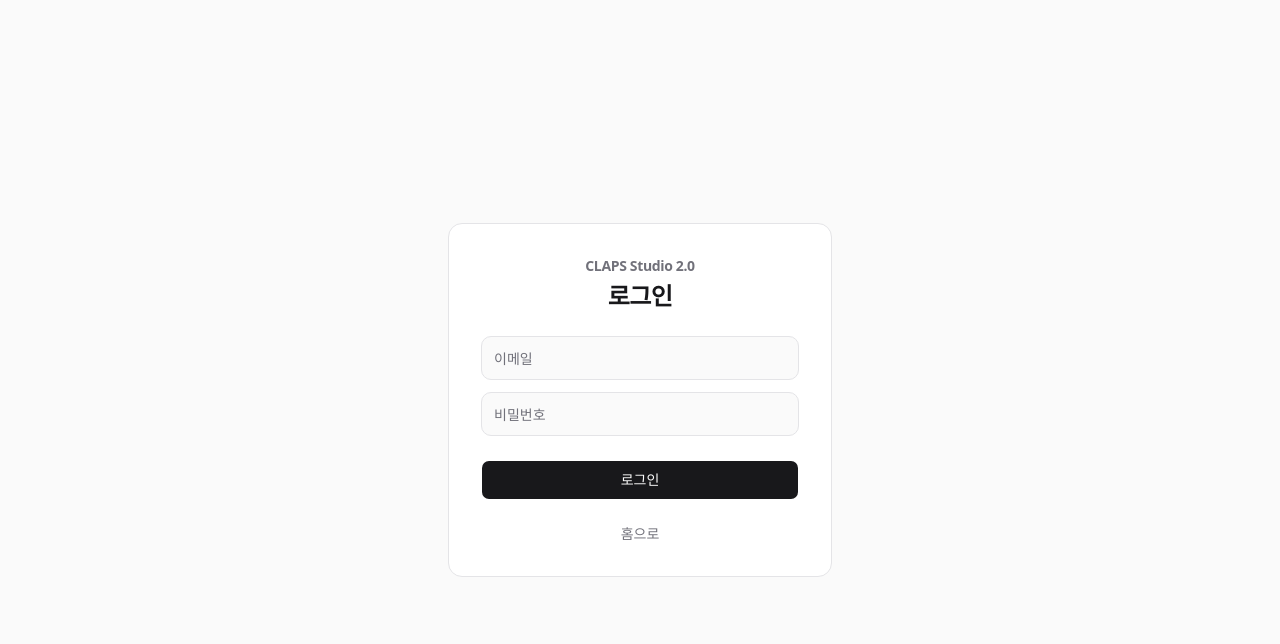
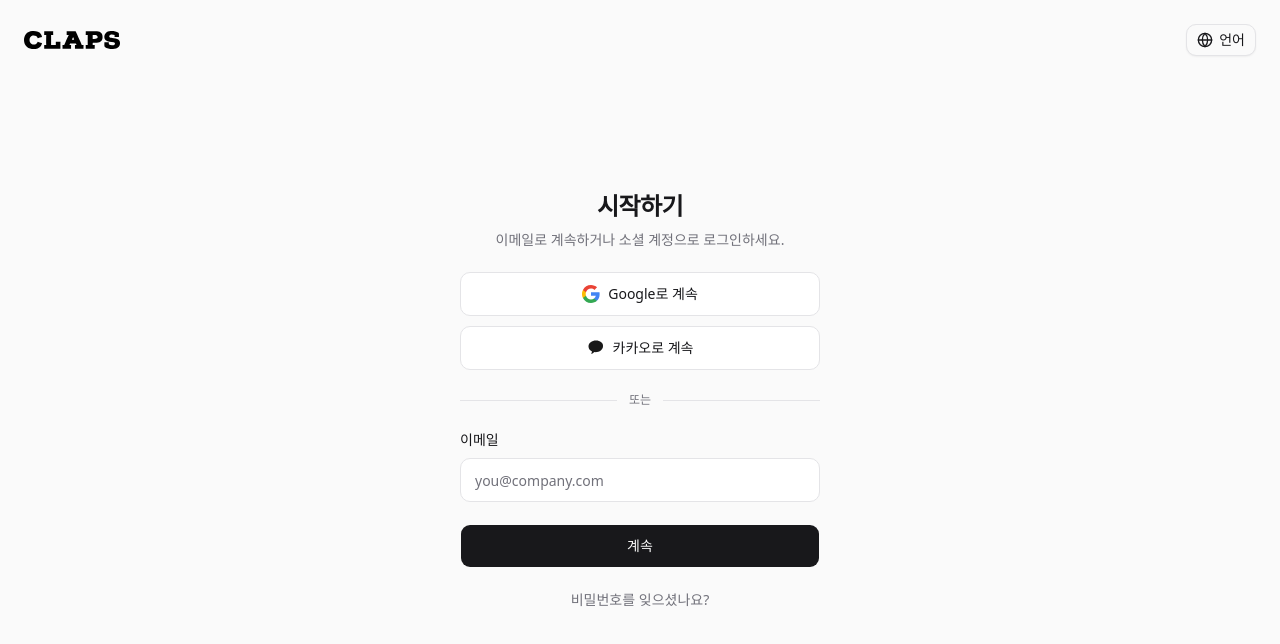
Before and after one commit to riifkorea1234/claps-tech-export-voucher, a Next.js app: page /login in a window 1280 px wide. Shown: the top 644 px of the page. Built offline with nearby package versions, Linux system fonts and the light colour scheme; a web font is replaced by a local one.

Commit message:
[design] 로그인 페이지 리디자인 (소셜 로그인·센터 정렬)

```diff
--- a/app/login/page.tsx
+++ b/app/login/page.tsx
@@ -1,46 +1,134 @@
 import Link from "next/link";
+import Image from "next/image";
+import { Globe } from "lucide-react";
 import { Button } from "@/components/ui/button";
 
-// 로그인 페이지 — 디자인/실제 인증은 추후.
-// 지금은 로그인 버튼 → 바로 앱(프로젝트)으로 이동.
+// 로그인 페이지 — 센터 정렬. 실제 인증 연동 전: 버튼은 앱(/projects)으로 이동.
+
+function GoogleIcon() {
+  return (
+    <svg viewBox="0 0 18 18" className="size-[18px]" aria-hidden>
+      <path
+        fill="#4285F4"
+        d="M17.64 9.2c0-.64-.06-1.25-.16-1.84H9v3.48h4.84a4.14 4.14 0 0 1-1.8 2.72v2.26h2.92c1.7-1.57 2.68-3.88 2.68-6.62z"
+      />
+      <path
+        fill="#34A853"
+        d="M9 18c2.43 0 4.47-.8 5.96-2.18l-2.92-2.26c-.8.54-1.84.86-3.04.86-2.34 0-4.32-1.58-5.03-3.7H.96v2.33A9 9 0 0 0 9 18z"
+      />
+      <path
+        fill="#FBBC05"
+        d="M3.97 10.72a5.4 5.4 0 0 1 0-3.44V4.95H.96a9 9 0 0 0 0 8.1l3.01-2.33z"
+      />
+      <path
+        fill="#EA4335"
+        d="M9 3.58c1.32 0 2.5.45 3.44 1.35l2.58-2.58C13.47.89 11.43 0 9 0A9 9 0 0 0 .96 4.95l3.01 2.33C4.68 5.16 6.66 3.58 9 3.58z"
+      />
+    </svg>
+  );
+}
+
+function KakaoIcon() {
+  return (
+    <svg viewBox="0 0 18 18" className="size-[18px]" aria-hidden>
+      <path
+        fill="#191919"
+        d="M9 1.5C4.86 1.5 1.5 4.15 1.5 7.42c0 2.11 1.4 3.96 3.5 5.01-.15.55-.56 2.02-.64 2.33-.1.39.14.38.3.28.13-.08 2.04-1.39 2.87-1.96.32.05.64.07.97.07 4.14 0 7.5-2.65 7.5-5.92C16.5 4.15 13.14 1.5 9 1.5z"
+      />
+    </svg>
+  );
+}
+
 export default function LoginPage() {
   return (
-    <main className="flex min-h-[100dvh] flex-col items-center justify-center gap-8 px-6">
-      <div className="flex w-full max-w-sm flex-col gap-6 rounded-xl border border-border bg-card p-8">
-        <div className="flex flex-col gap-1 text-center">
-          <span className="text-sm font-semibold tracking-tight text-muted-foreground">
-            CLAPS Studio 2.0
-          </span>
-          <h1 className="text-2xl font-bold tracking-tight text-foreground">
-            로그인
-          </h1>
+    <div className="relative flex min-h-[100dvh] flex-col items-center justify-center bg-background px-6">
+      {/* 상단 좌측 로고 (클릭 시 랜딩으로) */}
+      <Link
+        href="/"
+        className="absolute top-6 left-6 flex h-8 items-center"
+      >
+        <Image
+          src="/claps-logo.svg"
+          alt="CLAPS"
+          width={96}
+          height={18}
+          priority
+          className="[filter:brightness(0)]"
+        />
+      </Link>
+
+      {/* 언어 버튼 */}
+      <Button
+        variant="outline"
+        size="sm"
+        className="absolute top-6 right-6 h-8 gap-1.5 rounded-[10px]"
+      >
+        <Globe className="size-4" />
+        언어
+      </Button>
+
+      <div className="flex w-full max-w-[360px] flex-col gap-[22px]">
+        {/* 제목 */}
+        <div className="flex flex-col gap-2 text-center">
+          <h2 className="text-2xl font-bold tracking-[-0.6px] text-foreground">
+            시작하기
+          </h2>
+          <p className="text-sm text-muted-foreground">
+            이메일로 계속하거나 소셜 계정으로 로그인하세요.
+          </p>
         </div>
 
-        <div className="flex flex-col gap-3">
+        {/* 소셜 로그인 */}
+        <div className="flex flex-col gap-2.5">
+          <Link
+            href="/projects"
+            className="flex h-11 items-center justify-center gap-2 rounded-lg border border-border bg-card text-sm font-medium text-foreground transition-colors hover:bg-muted/50"
+          >
+            <GoogleIcon />
+            Google로 계속
+          </Link>
+          <Link
+            href="/projects"
+            className="flex h-11 items-center justify-center gap-2 rounded-lg border border-border bg-card text-sm font-medium text-foreground transition-colors hover:bg-muted/50"
+          >
+            <KakaoIcon />
+            카카오로 계속
+          </Link>
+        </div>
+
+        {/* 구분선 */}
+        <div className="flex items-center gap-3">
+          <div className="h-px flex-1 bg-border" />
+          <span className="text-xs text-muted-foreground">또는</span>
+          <div className="h-px flex-1 bg-border" />
+        </div>
+
+        {/* 이메일 */}
+        <div className="flex flex-col gap-2">
+          <label htmlFor="email" className="text-sm font-medium text-foreground">
+            이메일
+          </label>
           <input
+            id="email"
             type="email"
-            placeholder="이메일"
-            className="h-11 w-full rounded-lg border border-input bg-background px-3 text-sm text-foreground placeholder:text-muted-foreground focus:ring-2 focus:ring-ring/40 focus:outline-none"
-          />
-          <input
-            type="password"
-            placeholder="비밀번호"
-            className="h-11 w-full rounded-lg border border-input bg-background px-3 text-sm text-foreground placeholder:text-muted-foreground focus:ring-2 focus:ring-ring/40 focus:outline-none"
+            placeholder="you@company.com"
+            className="h-11 w-full rounded-lg border border-input bg-card px-3.5 text-sm text-foreground placeholder:text-muted-foreground focus:ring-2 focus:ring-ring/40 focus:outline-none"
           />
         </div>
 
-        {/* 지금은 인증 없이 바로 앱으로 이동 */}
-        <Button asChild size="lg" className="w-full">
-          <Link href="/projects">로그인</Link>
+        {/* 계속 */}
+        <Button asChild className="h-11 w-full rounded-lg text-sm font-medium">
+          <Link href="/projects">계속</Link>
         </Button>
 
+        {/* 비밀번호 찾기 */}
         <Link
-          href="/"
+          href="#"
           className="text-center text-sm text-muted-foreground transition-colors hover:text-foreground"
         >
-          홈으로
+          비밀번호를 잊으셨나요?
         </Link>
       </div>
-    </main>
+    </div>
   );
 }
```
